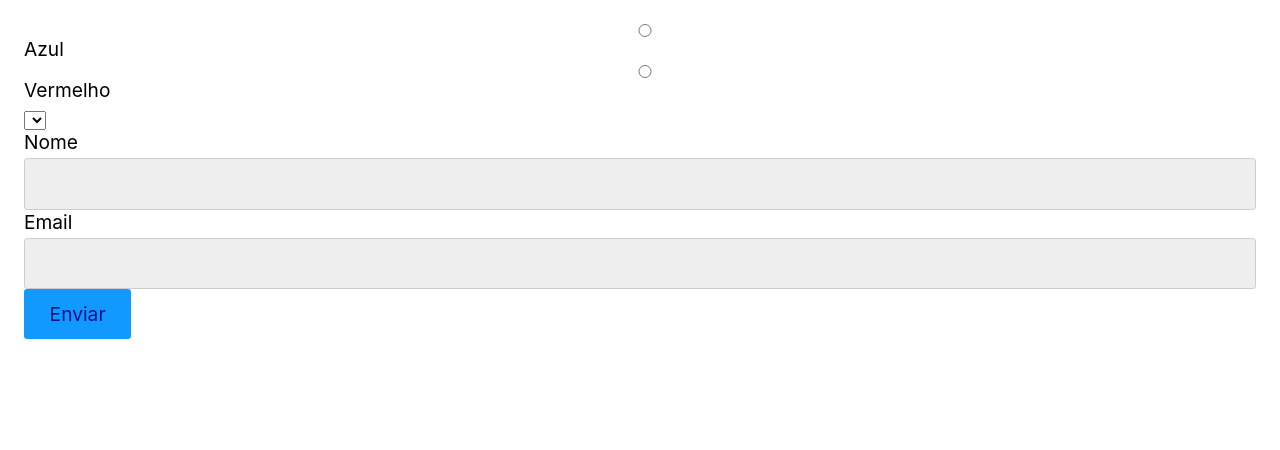
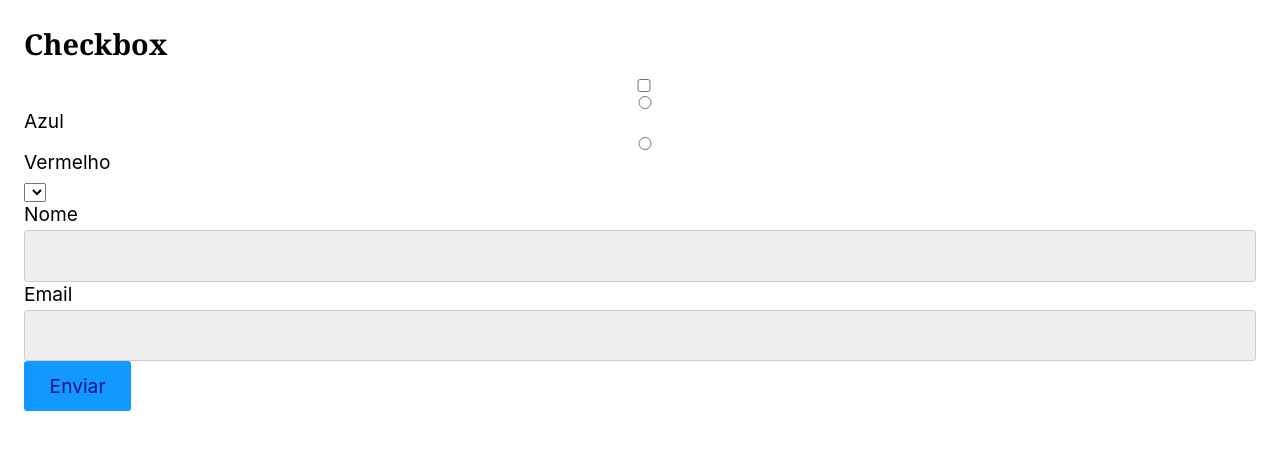
Before and after one commit to MarceloZanguettin/react_input_componentes, a React (Vite) app: page / in a window 1280 px wide. Shown: the top 450 px of the page. Built offline with nearby package versions, Linux system fonts and the light colour scheme.

Commit message:
Criado o componente Checkbox e sua visualização inicial no app

```diff
--- a/src/App.jsx
+++ b/src/App.jsx
@@ -2,6 +2,7 @@ import React from 'react';
 import Input from './Form/Input';
 import Select from './Form/Select';
 import Radio from './Form/Radio';
+import Checkbox from './Form/Checkbox';
 
 const App = () => {
   const [nome, setNome] = React.useState('');
@@ -11,6 +12,8 @@ const App = () => {
 
   return (
     <form>
+      <h2>Checkbox</h2>
+      <Checkbox options={['JavaScript', 'PHP', 'Python']} />
       <Radio options={['Azul', 'Vermelho']} value={cor} setValue={setCor} />
       <Select
         options={['smartphone', 'tablet']}
--- /dev/null
+++ b/src/Form/Checkbox.jsx
@@ -0,0 +1,13 @@
+import React from 'react';
+
+const Checkbox = () => {
+  return (
+    <div>
+      <label>
+        <input type="checkbox" />
+      </label>
+    </div>
+  );
+};
+
+export default Checkbox;
```
